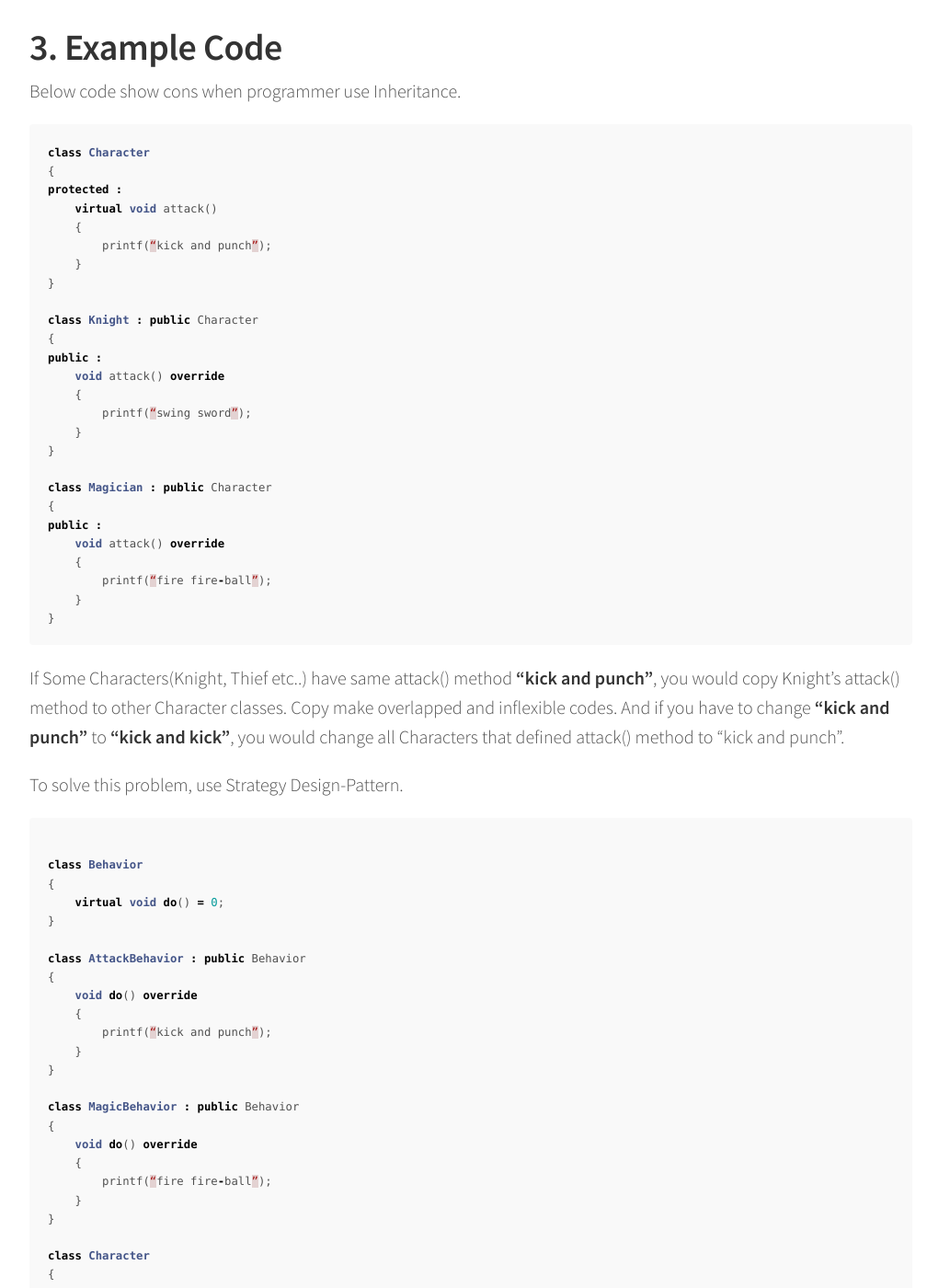
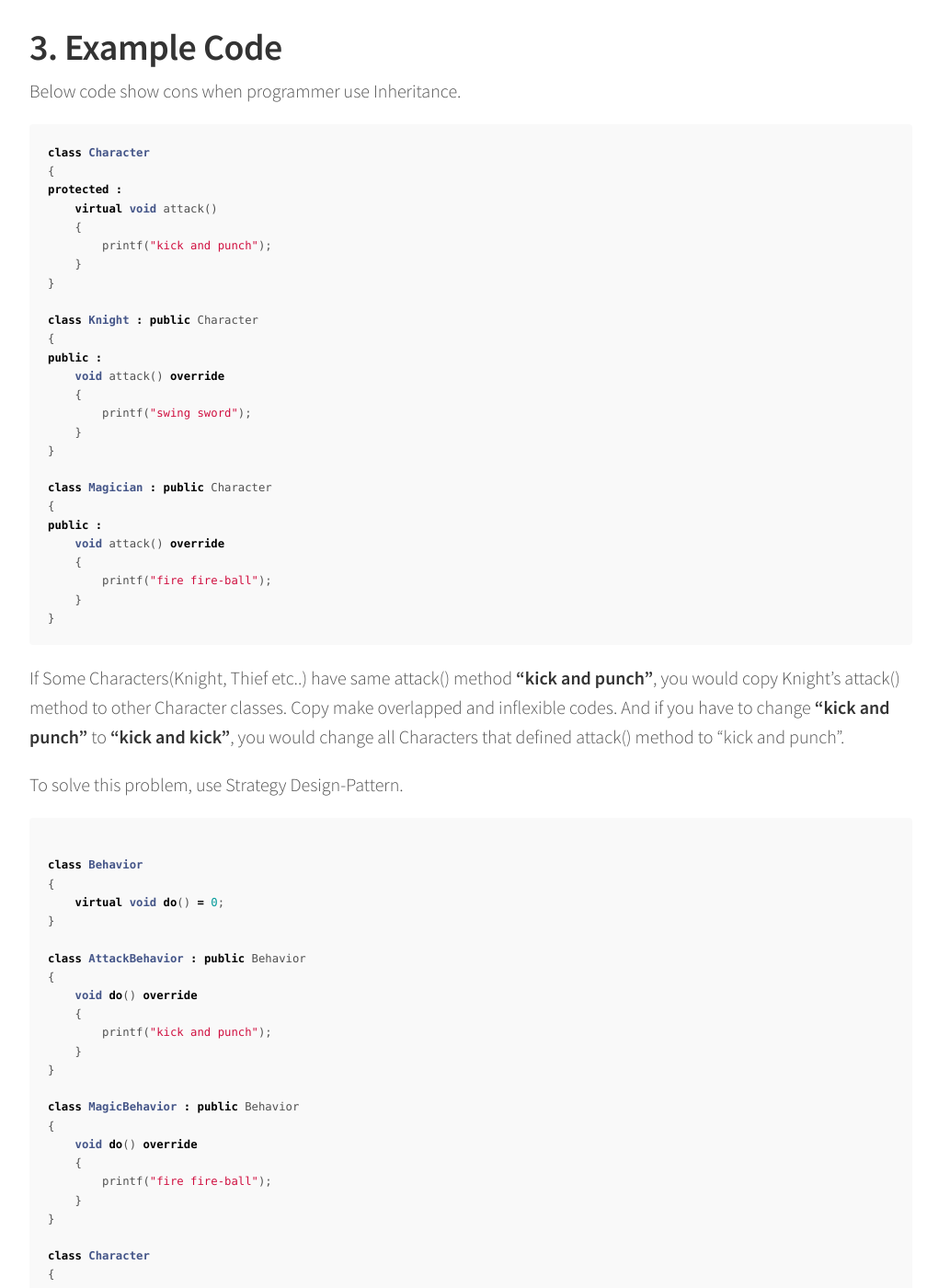
Before and after one commit to shakddoo/shakddoo.github.io, a Jekyll site: the page built from _posts/2016-02-04-strategy-design-pattern.md, in a window 1280 px wide and 1400 px high, scrolled down 539 px. Shown: the whole window at 92% size, without its empty margins (128-1136 px from the left). Built offline with Jekyll 4.4.1, drawn with Linux system fonts in a browser that asks for light colours; Markdown is read by kramdown in place of the engine named in the settings; comment, search, counter and statistics services are not loaded.

Commit message:
fsfsfsfsfsf

````diff
--- a/_posts/2016-02-04-strategy-design-pattern.md
+++ b/_posts/2016-02-04-strategy-design-pattern.md
@@ -21,7 +21,7 @@ class Character
 protected :
     virtual void attack()
     {
-        printf(“kick and punch”);
+        printf("kick and punch");
     }
 }
 
@@ -30,7 +30,7 @@ class Knight : public Character
 public :
     void attack() override
     {
-        printf(“swing sword”);
+        printf("swing sword");
     }
 }
 
@@ -39,17 +39,18 @@ class Magician : public Character
 public :
     void attack() override
     {
-        printf(“fire fire-ball”);
+        printf("fire fire-ball");
     }
 }
 ```
+
 If Some Characters(Knight, Thief etc..) have same attack() method **"kick and punch"**, you would copy Knight’s attack() method to other Character classes.
 Copy make overlapped and inflexible codes. And if you have to change **“kick and punch”** to **"kick and kick"**, you would change all Characters that defined attack() method to “kick and punch”.
 
 
 To solve this problem, use Strategy Design-Pattern.
 
-```cpp
+``` cpp
 
 class Behavior
 {
@@ -60,7 +61,7 @@ class AttackBehavior : public Behavior
 {
     void do() override
     {
-        printf(“kick and punch”);
+        printf("kick and punch");
     }
 }
 
@@ -68,7 +69,7 @@ class MagicBehavior : public Behavior
 {
     void do() override
     {
-        printf(“fire fire-ball”);
+        printf("fire fire-ball");
     }
 }
 
````
